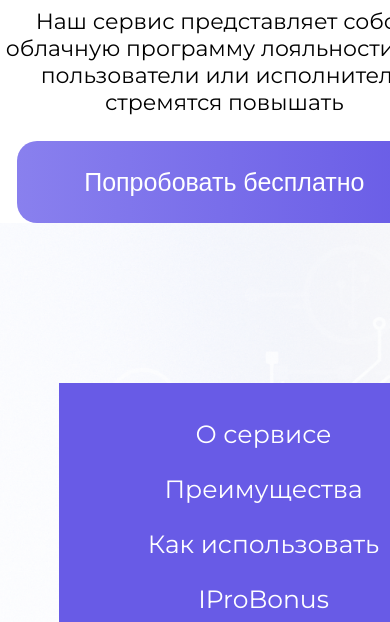
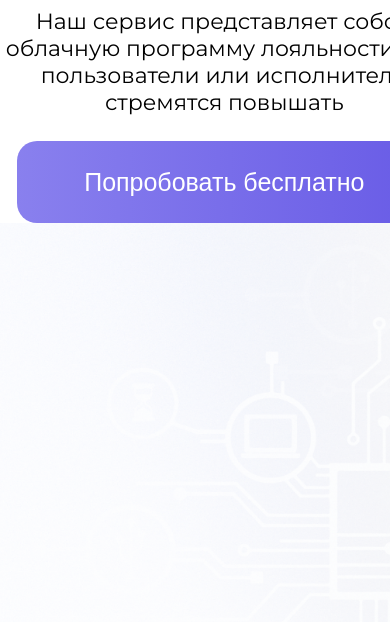
Before and after one commit to Daria230696/iSmart, a plain HTML site: page index.html in a window 390 px wide. Shown: the part 478-1100 px from the top of the page. Drawn offline with nearby package versions, Linux system fonts and the light colour scheme; files that its build step writes are made by us from their sources.

Commit message:
Update stylesheet.less

```diff
--- a/stylesheet.less
+++ b/stylesheet.less
@@ -501,7 +501,7 @@ body {
     }
     .mob_menu {
       position: absolute;
-      top: 102%;
+      top: -102%;
       min-width: 240px;
       left: 15%;
       max-width: 700px;
```
